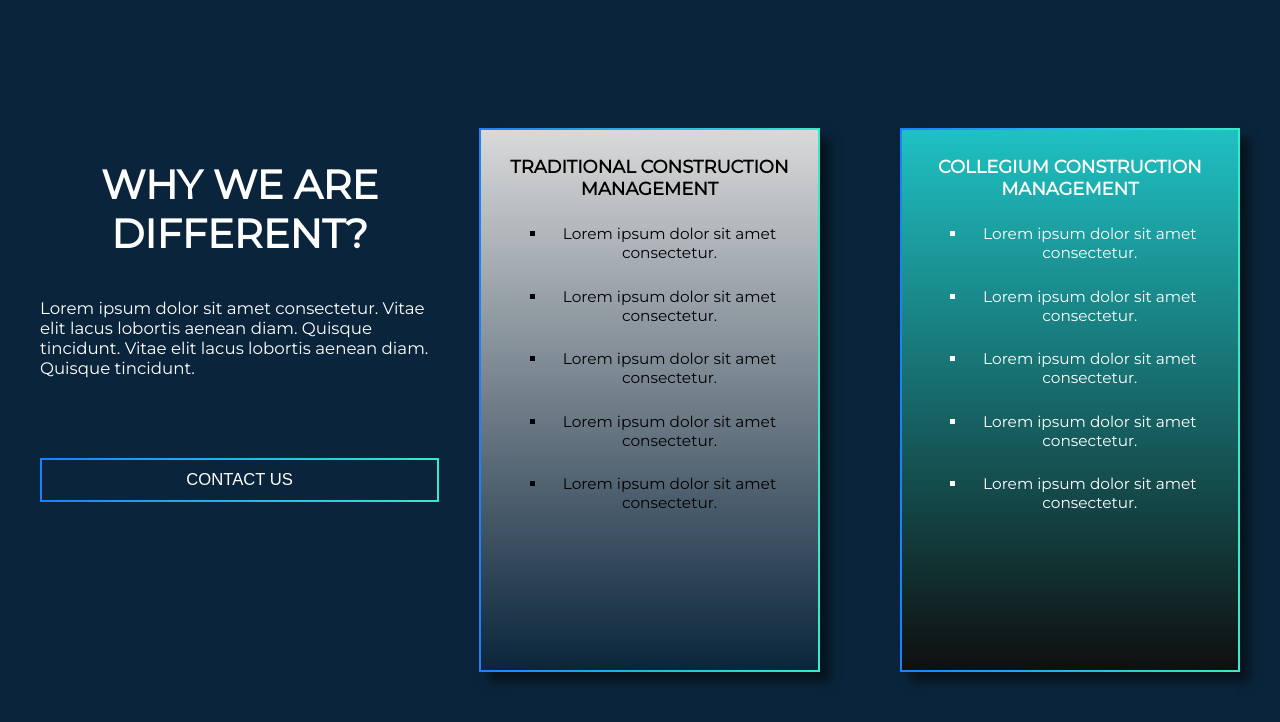
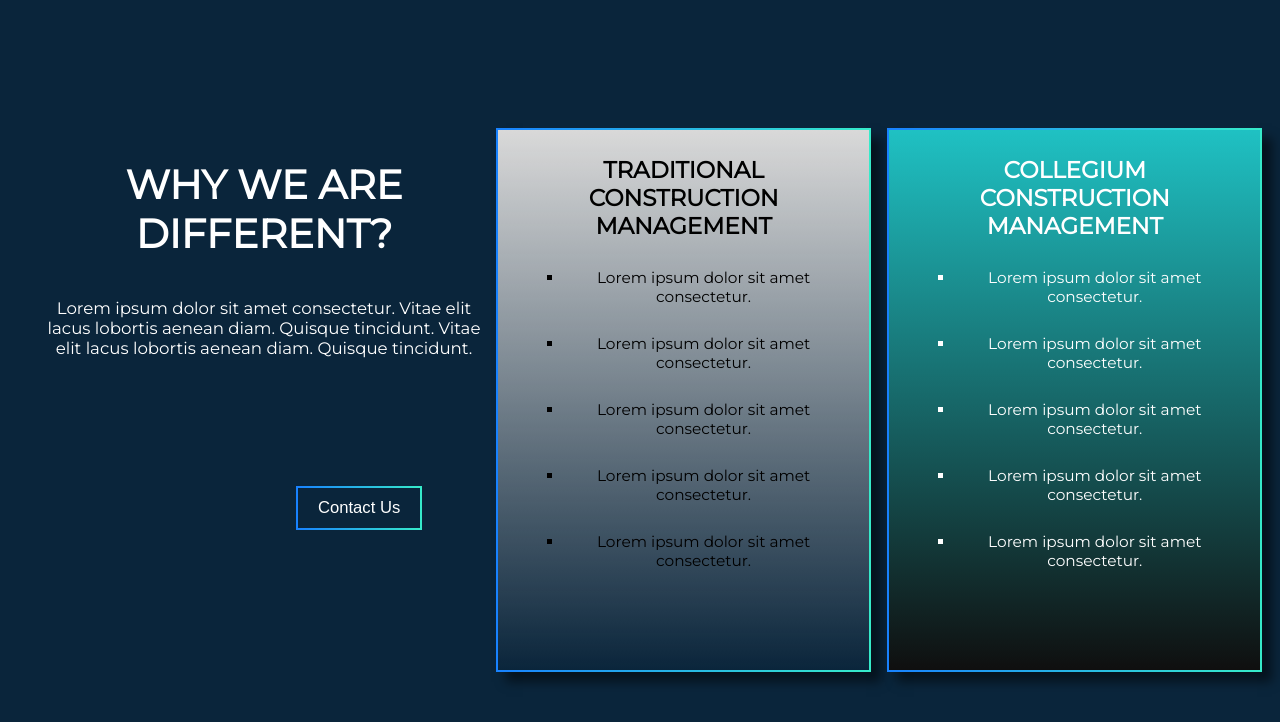
Before and after one commit to sadiqbehzad/imtihan, a React (Create React App) app: page /comparison in a window 1280 px wide. Shown: the top 722 px of the page. Built offline with nearby package versions, Linux system fonts and the light colour scheme.

Commit message:
Fixing carousel

```diff
--- a/src/components/carousel/Carousel.jsx
+++ b/src/components/carousel/Carousel.jsx
@@ -60,7 +60,7 @@
 
     <p className='changing-text'>{changingTexts[changingTextIndex]}</p>
 
-      <div className="herButton"><Button label="Learn more"/></div>
+      <div className="herButton"><Button label="Learn More"/></div>
 
     </div>
 
--- a/src/components/comparison/Comparison.jsx
+++ b/src/components/comparison/Comparison.jsx
@@ -1,63 +1,8 @@
-// import React from "react";
-// import "../comparison/comparison.css"
-// import Button from '../button/Button';
+import React from "react";
+import "../comparison/comparison.css"
+import Button from '../button/Button';
 
 
-
-// const Comparison = () => {
-//     return (
-//       <div className="comparison-container">
-//       <div className="text-container">
-//         <div className="title-container-why-different">
-//         <h1 className="title-why-different">WHY WE ARE DIFFERENT?</h1>
-//         </div>
-//         <div className="text-container-why-different">
-//         <p1 className="text-why-different">Lorem ipsum dolor sit amet consectetur. Vitae elit lacus lobortis aenean diam. Quisque tincidunt. Vitae elit lacus lobortis aenean diam. Quisque tincidunt.</p1>
-//         <div>
-//         <div>
-//           <Button label="CONTACT US"/>
-//         </div>
-
-
-//       </div>
-//         </div>
-//       </div>
-
-
-//       <div className="white-container">
-//         <h2>TRADITIONAL CONSTRUCTION MANAGEMENT</h2>
-//         <ul style={{ listStyleType: 'square'}}>
-//           <li>Lorem ipsum dolor sit amet consectetur.</li>
-//           <li>Lorem ipsum dolor sit amet consectetur.</li>
-//           <li>Lorem ipsum dolor sit amet consectetur.</li>
-//           <li>Lorem ipsum dolor sit amet consectetur.</li>
-//           <li>Lorem ipsum dolor sit amet consectetur.</li>
-//         </ul>
-
-//       </div>
-
-//       <div className="dark-container">
-//         <h2>COLLEGIUM CONSTRUCTION MANAGEMENT</h2>
-//         <ul style={{ listStyleType: 'square'}} >
-//           <li  >Lorem ipsum dolor sit amet consectetur.</li>
-//           <li >Lorem ipsum dolor sit amet consectetur.</li>
-//           <li >Lorem ipsum dolor sit amet consectetur.</li>
-//           <li >Lorem ipsum dolor sit amet consectetur.</li>
-//           <li>Lorem ipsum dolor sit amet consectetur.</li>
-//         </ul>
-
-//       </div>
-//       </div>
-
-//          );
-//       }
-
-
-
-
-import React from "react";
-import "../comparison/comparison.css";
-import Button from '../button/Button';
 
 const Comparison = () => {
     return (
@@ -67,36 +12,91 @@
         <h1 className="title-why-different">WHY WE ARE DIFFERENT?</h1>
         </div>
         <div className="text-container-why-different">
-          <p className="text-why-different">
-            Lorem ipsum dolor sit amet consectetur. Vitae elit lacus lobortis
-            aenean diam. Quisque tincidunt. Vitae elit lacus lobortis aenean
-            diam. Quisque tincidunt.
-          </p>
+        <p1 className="text-why-different">Lorem ipsum dolor sit amet consectetur. Vitae elit lacus lobortis aenean diam. Quisque tincidunt. Vitae elit lacus lobortis aenean diam. Quisque tincidunt.</p1>
+        <div>
         <div className="comparisonButton">
-            <Button label="CONTACT US" />
+          <Button label="Contact Us"/>
+        </div>
+
+
       </div>
         </div>
       </div>
 
+
       <div className="white-container">
-        <h3>TRADITIONAL CONSTRUCTION MANAGEMENT</h3>
-        <ul style={{ listStyleType: 'square' }}>
-          {Array.from({ length: 5 }).map((_, index) => (
-            <li key={index}>Lorem ipsum dolor sit amet consectetur.</li>
-          ))}
+        <h2>TRADITIONAL CONSTRUCTION MANAGEMENT</h2>
+        <ul style={{ listStyleType: 'square'}}>
+          <li>Lorem ipsum dolor sit amet consectetur.</li>
+          <li>Lorem ipsum dolor sit amet consectetur.</li>
+          <li>Lorem ipsum dolor sit amet consectetur.</li>
+          <li>Lorem ipsum dolor sit amet consectetur.</li>
+          <li>Lorem ipsum dolor sit amet consectetur.</li>
         </ul>
+
       </div>
 
       <div className="dark-container">
-        <h3>COLLEGIUM CONSTRUCTION MANAGEMENT</h3>
-        <ul style={{ listStyleType: 'square' }}>
-          {Array.from({ length: 5 }).map((_, index) => (
-            <li key={index}>Lorem ipsum dolor sit amet consectetur.</li>
-          ))}
+        <h2>COLLEGIUM CONSTRUCTION MANAGEMENT</h2>
+        <ul style={{ listStyleType: 'square'}} >
+          <li  >Lorem ipsum dolor sit amet consectetur.</li>
+          <li >Lorem ipsum dolor sit amet consectetur.</li>
+          <li >Lorem ipsum dolor sit amet consectetur.</li>
+          <li >Lorem ipsum dolor sit amet consectetur.</li>
+          <li>Lorem ipsum dolor sit amet consectetur.</li>
         </ul>
+
       </div>
       </div>
+
          );
-};
+      }
 
       export default Comparison;
+
+
+// import React from "react";
+// import "../comparison/comparison.css";
+// import Button from '../button/Button';
+
+// const Comparison = () => {
+//   return (
+//     <div className="comparison-container">
+//       <div className="text-container">
+//         <div className="title-container-why-different">
+//           <h1 className="title-why-different">WHY WE ARE DIFFERENT?</h1>
+//         </div>
+//         <div className="text-container-why-different">
+//           <p className="text-why-different">
+//             Lorem ipsum dolor sit amet consectetur. Vitae elit lacus lobortis
+//             aenean diam. Quisque tincidunt. Vitae elit lacus lobortis aenean
+//             diam. Quisque tincidunt.
+//           </p>
+//           <div className="comparisonButton">
+//             <Button label="Contact us" />
+//           </div>
+//         </div>
+//       </div>
+
+//       <div className="white-container">
+//         <h3>TRADITIONAL CONSTRUCTION MANAGEMENT</h3>
+//         <ul style={{ listStyleType: 'square' }}>
+//           {Array.from({ length: 5 }).map((_, index) => (
+//             <li key={index}>Lorem ipsum dolor sit amet consectetur.</li>
+//           ))}
+//         </ul>
+//       </div>
+
+//       <div className="dark-container">
+//         <h3>COLLEGIUM CONSTRUCTION MANAGEMENT</h3>
+//         <ul style={{ listStyleType: 'square' }}>
+//           {Array.from({ length: 5 }).map((_, index) => (
+//             <li key={index}>Lorem ipsum dolor sit amet consectetur.</li>
+//           ))}
+//         </ul>
+//       </div>
+//     </div>
+//   );
+// };
+
+// export default Comparison;
--- a/src/components/comparison/comparison.css
+++ b/src/components/comparison/comparison.css
@@ -31,7 +31,8 @@
 .white-container,
 .dark-container {
   width:25vw;
-  margin:5vh;
+  margin:1vh;
+
   font-size: 1.2vw;
   font-style: normal;
   font-weight: lighter;
@@ -43,7 +44,7 @@
   margin-top: 10%;
   margin-bottom: 10%;
   box-shadow: 10px 10px 10px rgba(0, 0, 0, 0.5);
-  transition: 0.5s ease-in-out;
+  /* transition: 0.5s ease-in-out; */
 }
 
 .white-container {
@@ -57,15 +58,8 @@
 }
 
 .comparisonButton {
-  position: relative;
+  position: absolute;
   text-align: center;
-  margin-top:10vh;
+  margin-top:10%;
+  margin-left: 20%;
 }
-
-/* .comparisonButton Button {
-  position: absolute;
-  top: 60%;
-  left: 70%;
-  transform: translate(-50%, -50%);
-  color:black;
-} */
```
Lines whose indentation alone changed are shown as unchanged.
